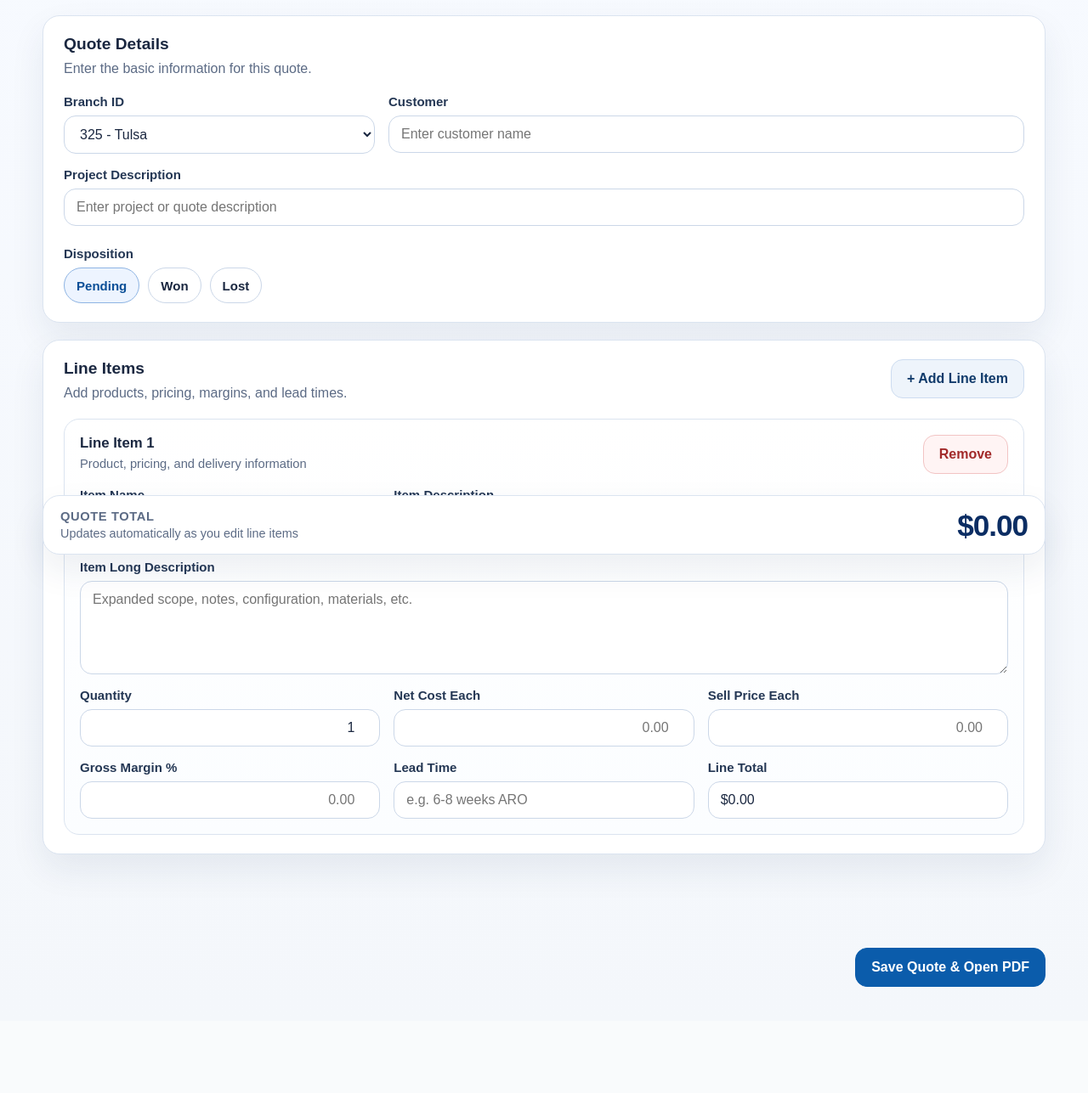
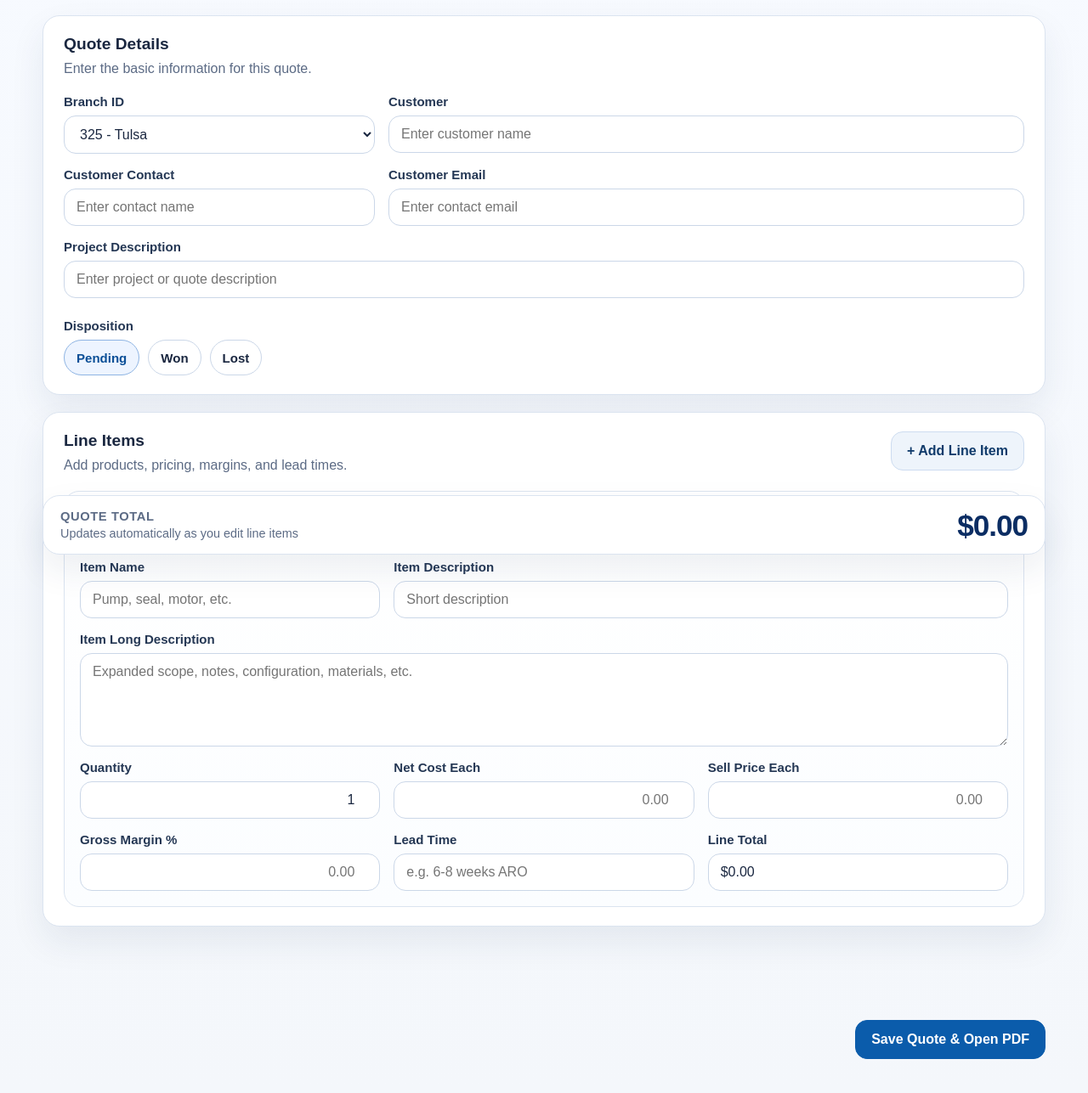
Before and after one commit to abel-reji/quote-tool, a Flask app: page /quote-tool in a window 1280 px wide. Shown: the part 131-1418 px from the top of the page at 85% size. Before the commit the page ends 1293 px from the top, so only its background shows below. Run offline with Flask 3, Linux system fonts and the light colour scheme.

Commit message:
Added contact name and contact email to quotes

```diff
--- a/app.py
+++ b/app.py
@@ -381,6 +381,8 @@ def build_quote_payload(data: dict, existing_quote_number: str | None = None) ->
 
     branch_id = str(data.get("branch_id", "")).strip()
     customer = str(data.get("customer", "")).strip()
+    customer_contact = str(data.get("customer_contact", "")).strip()
+    customer_email = str(data.get("customer_email", "")).strip()
     project_description = str(data.get("project_description", "")).strip()
     disposition = str(data.get("disposition", "pending")).strip().lower()
     line_items = data.get("line_items", [])
@@ -419,12 +421,13 @@ def build_quote_payload(data: dict, existing_quote_number: str | None = None) ->
         "branch_id": branch_id,
         "date_created": date_created,
         "customer": customer,
+        "customer_contact": customer_contact,
+        "customer_email": customer_email,
         "project_description": project_description,
         "disposition": disposition,
         "line_items": processed_line_items,
         "quote_total": quote_total,
     }
-
 
 def save_quote_json(quote_data: dict):
     quote_file = quote_file_path(quote_data["quote_number"])
--- a/static/app.js
+++ b/static/app.js
@@ -240,6 +240,8 @@ document.addEventListener("DOMContentLoaded", () => {
             const payload = {
                 branch_id: document.getElementById("branchId").value,
                 customer: document.getElementById("customer").value.trim(),
+                customer_contact: document.getElementById("customerContact").value.trim(),
+                customer_email: document.getElementById("customerEmail").value.trim(),
                 project_description: document.getElementById("projectDescription").value.trim(),
                 disposition: selectedDisposition ? selectedDisposition.value : "pending",
                 line_items: lineItems
--- a/templates/index.html
+++ b/templates/index.html
@@ -62,12 +62,48 @@
 
     <div class="field field-wide">
         <label for="customer">Customer</label>
-                            <input type="text" id="customer" name="customer" placeholder="Enter customer name" value="{{ quote.customer if quote else '' }}" required>
+        <input
+            type="text"
+            id="customer"
+            name="customer"
+            placeholder="Enter customer name"
+            value="{{ quote.customer if quote else '' }}"
+            required
+        >
+    </div>
+
+    <div class="field">
+        <label for="customerContact">Customer Contact</label>
+        <input
+            type="text"
+            id="customerContact"
+            name="customerContact"
+            placeholder="Enter contact name"
+            value="{{ quote.customer_contact if quote else '' }}"
+        >
+    </div>
+
+    <div class="field field-wide">
+        <label for="customerEmail">Customer Email</label>
+        <input
+            type="email"
+            id="customerEmail"
+            name="customerEmail"
+            placeholder="Enter contact email"
+            value="{{ quote.customer_email if quote else '' }}"
+        >
     </div>
 
     <div class="field field-full">
         <label for="projectDescription">Project Description</label>
-                            <input type="text" id="projectDescription" name="projectDescription" placeholder="Enter project or quote description" value="{{ quote.project_description if quote else '' }}" required>
+        <input
+            type="text"
+            id="projectDescription"
+            name="projectDescription"
+            placeholder="Enter project or quote description"
+            value="{{ quote.project_description if quote else '' }}"
+            required
+        >
     </div>
 
     <div class="field field-full disposition-field">
```
Also changed, not shown: pdf_generator.py (+20 -1 lines). Lines whose indentation alone changed are shown as unchanged.
